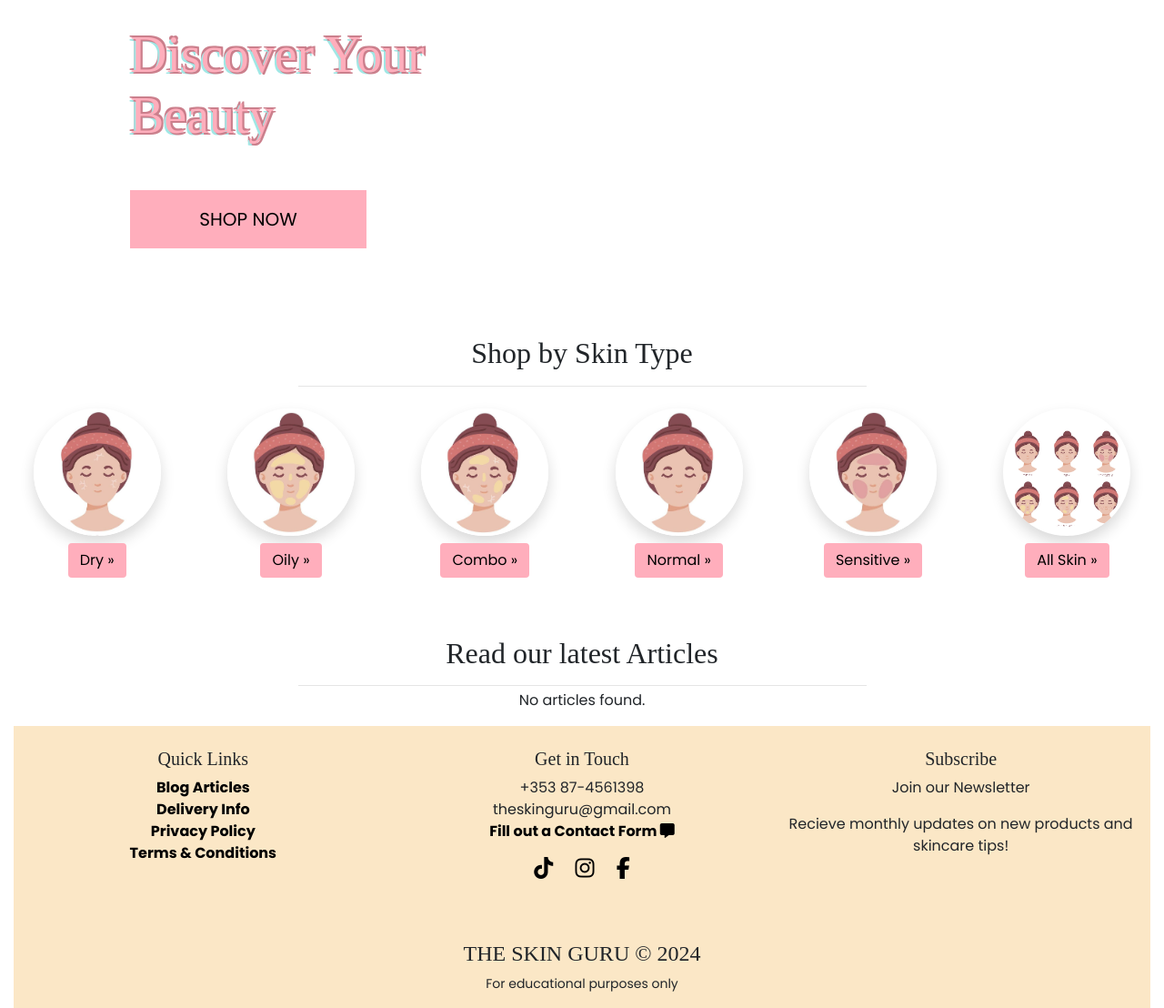
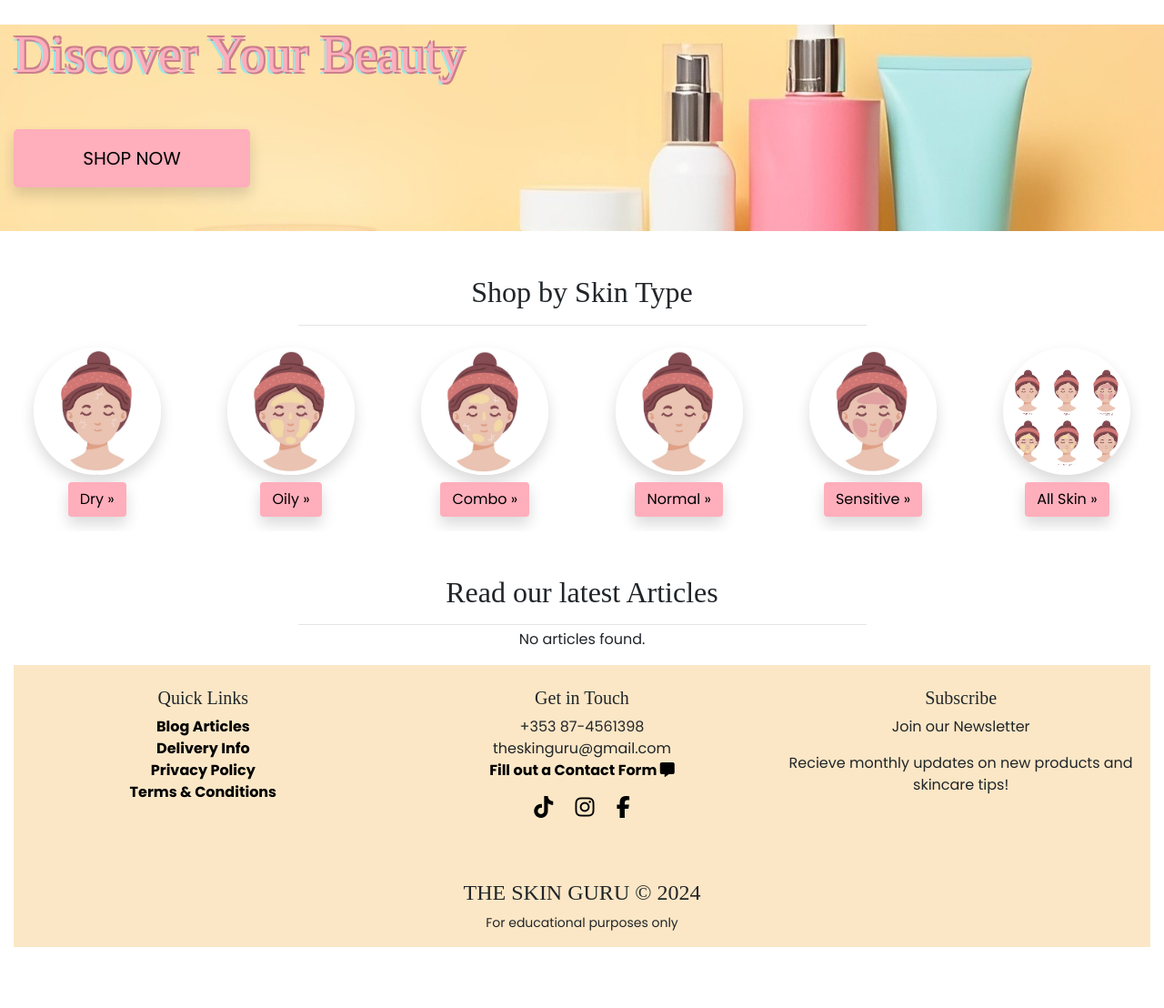
Before and after one commit to abigail-ryan/the-skin-guru, a Django app: page / in a window 1280 px wide. Shown: the part 218-1326 px from the top of the page at 91% size. After the commit the page ends 1259 px from the top, so only its background shows below. Run offline with Django 3.2, Linux system fonts and the light colour scheme; data that the repository does not hold is empty; some libraries are stand-ins or nearby versions; some web fonts are replaced.

Commit message:
Add heroe section image and styling

```diff
--- a/home/templates/home/index.html
+++ b/home/templates/home/index.html
@@ -14,15 +14,15 @@
 {% endblock %}
 
 {% block content %}
-<div class="container h-100">
+<div class="container-fluid h-100 hero-section">
     <div class="row h-100">
         <div class="col-7 col-md-6 my-auto">
-            <h1 class="display-4 logo-font hero-tag-line">
+            <h2 class="display-4 logo-font hero-tag-line">
                 Discover Your Beauty
-            </h1>
+            </h2>
             <div class="my-5">
                 <h4>
-                    <a href="{% url 'products' %}" class="shop-now-button btn btn-lg rounded-0 text-uppercase py-3">Shop Now</a>
+                    <a href="{% url 'products' %}" class="shop-now-button btn btn-lg rounded-3 text-uppercase py-3 shadow">Shop Now</a>
                 </h4>
             </div>
         </div>
@@ -41,27 +41,27 @@
                             <div class="row justify-content-center">
                                 <div class="col-lg-2 col-md-4 col-6 text-center">
                                     <img class="rounded-circle shadow" src="media/dry-skin-img.png" alt="Dry Skin Type image" width="140" height="140">
-                                    <p><a class="btn btn-pink mt-2" href="{% url 'products' %}?skin_type=dry_skin" role="button">Dry &raquo;</a></p>
+                                    <p><a class="btn btn-pink mt-2 shadow" href="{% url 'products' %}?skin_type=dry_skin" role="button">Dry &raquo;</a></p>
                                 </div>
                                 <div class="col-lg-2 col-md-4 col-6 text-center">
                                     <img class="rounded-circle shadow" src="media/oily-skin-img.png" alt="Oily Skin Type image" width="140" height="140">
-                                    <p><a class="btn btn-pink mt-2" href="{% url 'products' %}?skin_type=oily_skin" role="button">Oily &raquo;</a></p>
+                                    <p><a class="btn btn-pink mt-2 shadow" href="{% url 'products' %}?skin_type=oily_skin" role="button">Oily &raquo;</a></p>
                                 </div>
                                 <div class="col-lg-2 col-md-4 col-6 text-center">
                                     <img class="rounded-circle shadow" src="media/combination-skin-img.png" alt="Combination Skin Type image" width="140" height="140">
-                                    <p><a class="btn btn-pink mt-2" href="{% url 'products' %}?skin_type=combination_skin" role="button">Combo &raquo;</a></p>
+                                    <p><a class="btn btn-pink mt-2 shadow" href="{% url 'products' %}?skin_type=combination_skin" role="button">Combo &raquo;</a></p>
                                 </div>
                                 <div class="col-lg-2 col-md-4 col-6 text-center">
                                     <img class="rounded-circle shadow" src="media/normal-skin-img.png" alt="Normal Skin Type image" width="140" height="140">
-                                    <p><a class="btn btn-pink mt-2" href="{% url 'products' %}?skin_type=normal_skin" role="button">Normal &raquo;</a></p>
+                                    <p><a class="btn btn-pink mt-2 shadow" href="{% url 'products' %}?skin_type=normal_skin" role="button">Normal &raquo;</a></p>
                                 </div>
                                 <div class="col-lg-2 col-md-4 col-6 text-center">
                                     <img class="rounded-circle shadow" src="media/sensitive-skin-img.png" alt="Sensitive Skin Type image" width="140" height="140">
-                                    <p><a class="btn btn-pink mt-2" href="{% url 'products' %}?skin_type=sensitive_skin" role="button">Sensitive &raquo;</a></p>
+                                    <p><a class="btn btn-pink mt-2 shadow" href="{% url 'products' %}?skin_type=sensitive_skin" role="button">Sensitive &raquo;</a></p>
                                 </div>
                                 <div class="col-lg-2 col-md-4 col-6 text-center">
                                     <img class="rounded-circle shadow" src="media/all-skin-img.png" alt="All Skin Types image" width="140" height="140">
-                                    <p><a class="btn btn-pink mt-2" href="{% url 'products' %}?skin_type=all_skin" role="button">All Skin &raquo;</a></p>
+                                    <p><a class="btn btn-pink mt-2 shadow" href="{% url 'products' %}?skin_type=all_skin" role="button">All Skin &raquo;</a></p>
                                 </div>
                             </div>
                         </div>
--- a/static/css/base.css
+++ b/static/css/base.css
@@ -73,6 +73,19 @@ body {
 
 .border-pink {
     border: 1px solid #FFAEBC !important;
+}
+
+.hero-section {
+    background-image: url('/media/theskinguru-hero-image.jpg');
+    overlay: rgba(0, 0, 0, .55);
+    background-size: cover;
+    background-position: center;
+    width: 100vw;
+    position: relative;
+    left: 50%;
+    right: 50%;
+    margin-left: -50vw;
+    margin-right: -50vw;
 }
 
 .hero-tag-line {
@@ -281,6 +294,7 @@ footer :is(h1, h2, h3, h4, h5, h6) {
   }
 }
 
+
 /* fixed top navbar on medium screen sizes and up */
 @media (min-width: 992px) {
     .fixed-top-desktop-only {
```
Also changed, not shown: articles/templates/articles/posts_list.html (+6 -6 lines), media/theskinguru-hero-image.jpg (added).
